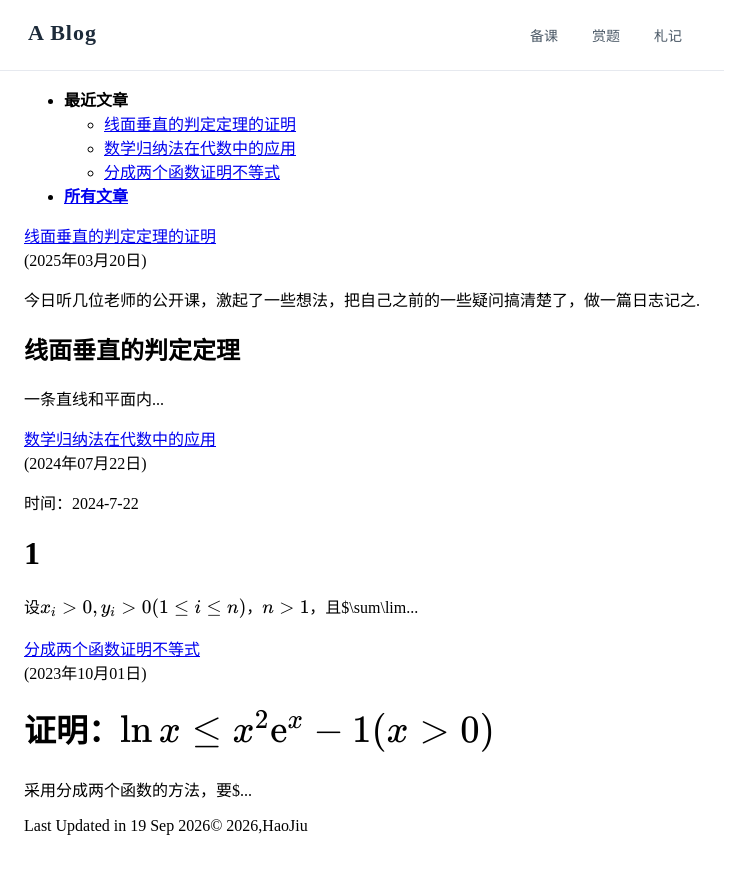
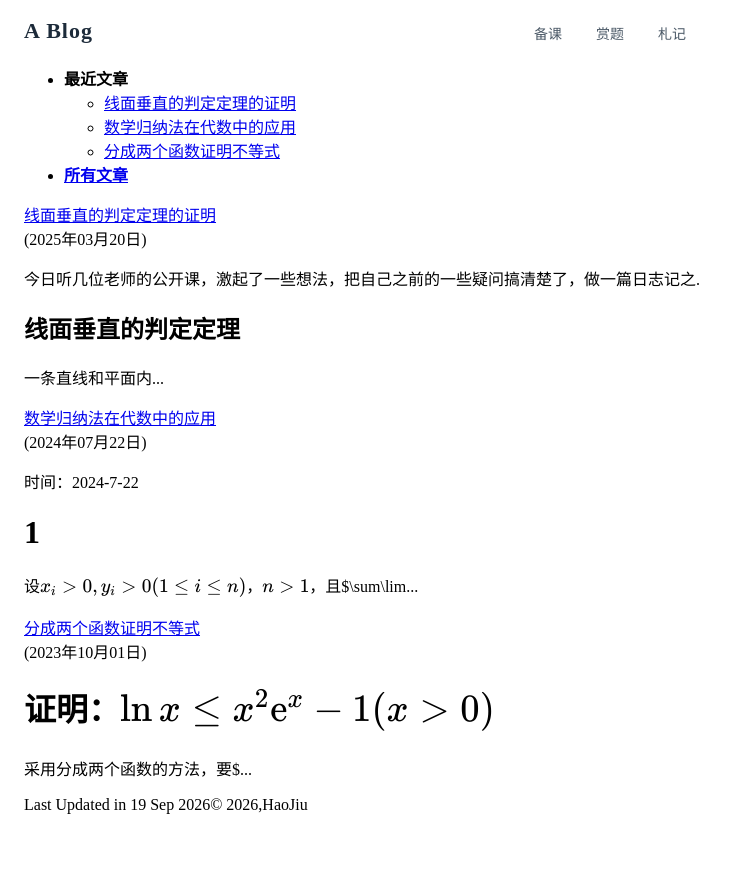
Before and after one commit to tan9p/tan9p.github.io, a Jekyll site: the page built from index.md, in a window 1280 px wide. Shown: the top 874 px of the page, without its empty margins (0-735 px from the left). Built offline with Jekyll 4.4.1, drawn with Linux system fonts in a browser that asks for light colours; our own code applies the rules of GitHub Pages for plain Markdown files.

Commit message:
更新CSS样式表

```diff
--- a/_layouts/default.html
+++ b/_layouts/default.html
@@ -4,7 +4,7 @@
     <span id="title"><ul id="section">
     <li><a href="{{site.url}}/index.html">{{ site.title }}</a></li>
     <li id="right">
-        <ul>
+        <ul id="right">
             <li><a href="{{site.url}}/Ke">备课</a></li>
             <li><a href="{{site.url}}/Ti">赏题</a></li>
             <li><a href="{{site.url}}/Za">札记</a></li>
--- a/_layouts/plan.html
+++ b/_layouts/plan.html
@@ -138,7 +138,7 @@
         <span id="title"><ul id="section">
     <li><a href="{{site.url}}/Ke">备课</a></li>
     <li id="right">
-        <ul>
+        <ul id="right">
             <li><a href="{{site.url}}/index.html">{{ site.title }}</a></li>
             <li><a href="{{site.url}}/Ti">赏题</a></li>
             <li><a href="{{site.url}}/Za">札记</a></li>
--- a/_layouts/post.html
+++ b/_layouts/post.html
@@ -4,7 +4,7 @@
 		<span id="title"><ul id="section">
     <li><a href="{{site.url}}/index.html">{{ site.title }}</a></li>
     <li id="right">
-        <ul>
+        <ul id="right">
             <li><a href="{{site.url}}/Ke">备课</a></li>
             <li><a href="{{site.url}}/Ti">赏题</a></li>
             <li><a href="{{site.url}}/Za">札记</a></li>
--- a/static/css/style.css
+++ b/static/css/style.css
@@ -2,6 +2,13 @@
 html, body {
     margin: 0;
     padding: 0;
+}
+
+/* ---------- 左右两栏布局 ---------- */
+body {
+    display: flex;          /* 让两个顶级 div 并排 */
+    align-items: stretch;   /* 两栏等高 */
+    min-height: 100vh;      /* 至少铺满屏幕高度 */
 }
 
 #main{
@@ -9,13 +16,6 @@ html, body {
 	align-items: flex-start;   /* 两栏顶部对齐 */
     	min-height: 100vh;
     	gap: 0;
-}
-
-/* ---------- 左右两栏布局 ---------- */
-body {
-    display: flex;          /* 让两个顶级 div 并排 */
-    align-items: stretch;   /* 两栏等高 */
-    min-height: 100vh;      /* 至少铺满屏幕高度 */
 }
 
 /* 左侧边栏：占 1/5 */
@@ -37,24 +37,7 @@ body {
     padding: 16px 24px;
 }
 
-#header {
-    /* 抵消 #container 的左右 padding */
-    margin-left:  -24px;
-    margin-right: -24px;
-    /* 抵消顶部 padding，让 header 贴在最上面（可选） */
-    margin-top:   -16px;
-    margin-bottom: 16px;
 
-    /* 关键：不要再写 width:100%，交给负 margin 自然撑开 */
-    width: auto;
-    max-width: none;
-
-    padding: 18px 28px;
-    background: #fff;
-    border-bottom: 1px solid #e6e9ef;
-    display: flex;
-    align-items: center;
-}
 
 /* 保证下拉和选项不超出侧栏宽度 */
 .book-select,
@@ -126,39 +109,6 @@ body {
 
 #section > li > a:hover::after {
     transform: scaleX(1);
-}
-
-/* ================= 右侧链接组 ================= */
-#right {
-    display: flex;
-    align-items: center;
-    gap: 6px;
-    margin: 0;
-    padding: 0;
-}
-
-#right li {
-    list-style: none;
-}
-
-#right li a {
-    display: inline-block;
-    padding: 7px 14px;
-    font-size: 14px;
-    color: #4a5866;
-    text-decoration: none;
-    border-radius: 8px;
-    transition: color .18s ease, background .18s ease, transform .18s ease;
-}
-
-#right li a:hover {
-    color: #2f7de1;
-    background: #f2f6fc;
-    transform: translateY(-1px);
-}
-
-#right li a:active {
-    transform: translateY(0);
 }
 
 /* ================= 小屏降级 ================= */
@@ -338,6 +288,41 @@ body {
         }
         .book-option { opacity: 1; }
     }
+
+
+    /* ================= 右侧链接组 ================= */
+#right {
+    display: flex;
+    align-items: center;
+    gap: 6px;
+    margin: 0;
+    padding: 0;
+}
+
+#right li {
+    list-style: none;
+}
+
+#right li a {
+    display: inline-block;
+    padding: 7px 14px;
+    font-size: 14px;
+    color: #4a5866;
+    text-decoration: none;
+    border-radius: 8px;
+    transition: color .18s ease, background .18s ease, transform .18s ease;
+}
+
+#right li a:hover {
+    color: #2f7de1;
+    background: #f2f6fc;
+    transform: translateY(-1px);
+}
+
+#right li a:active {
+    transform: translateY(0);
+}
+
 #container,
 #menu,
 #content {
```
